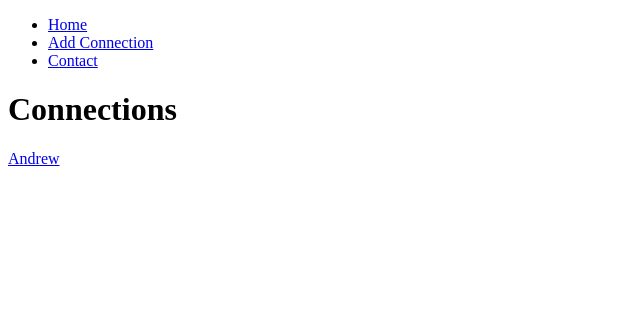
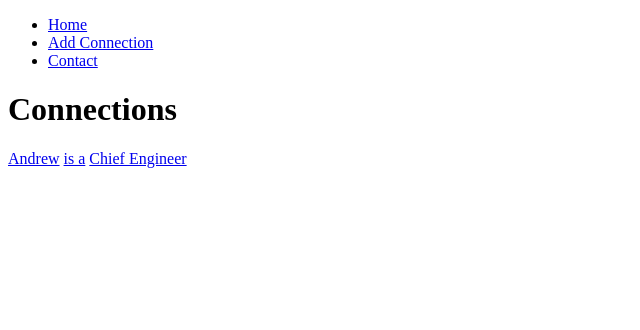
Before and after one commit to d4daveshep/knowledge-database, a FastAPI app: template templates/connection-results.html in a window 1280 px wide. Shown: the top 330 px of the page, without its empty margins (0-640 px from the left). Run offline with FastAPI, Linux system fonts and the light colour scheme; the template is opened without the code that fills it, so the values that code supplies are empty.

Commit message:
continue TDD on add connection form

```diff
--- a/templates/connection-results.html
+++ b/templates/connection-results.html
@@ -5,4 +5,6 @@
 {% block content %}
 <h1>Connections</h1>
 <a href="/connections-to-node/123">Andrew</a></li>
+<a href="/connections-to-node/456">is a</a></li>
+<a href="/connections-to-node/789">Chief Engineer</a></li>
 {% endblock %}
```
Also changed, not shown: tests/functional/test_functionality.py (+9 -2 lines).
